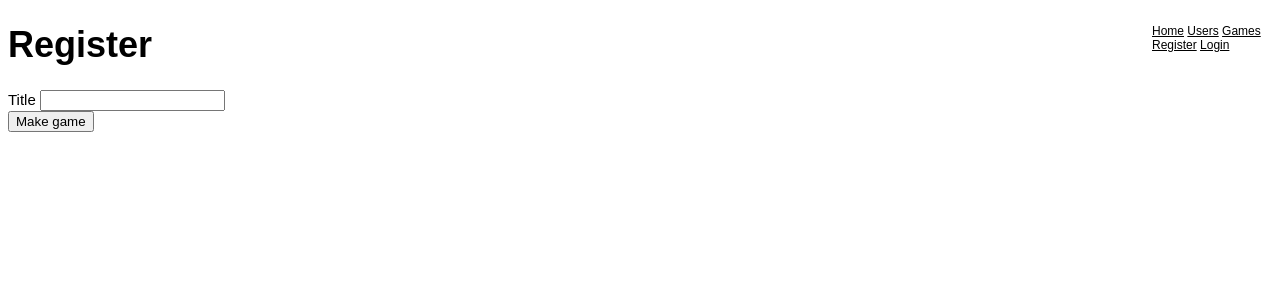
After one commit to funmibifashina/assassins-game, a Flask app: page /makeGame in a window 1280 px wide. The commit adds this page. Shown: the top 300 px of the page. Run offline with Flask 2, Linux system fonts and the light colour scheme.

Commit message:
added Games

```diff
--- a/app/__init__.py
+++ b/app/__init__.py
@@ -4,7 +4,9 @@ from flask.ext.login import LoginManager
 
 app = Flask(__name__)
 app.config.from_object("config")
+
 db = SQLAlchemy(app)
+
 lm = LoginManager()
 lm.init_app(app)
 lm.login_view = "login"
--- a/app/forms.py
+++ b/app/forms.py
@@ -5,7 +5,7 @@ from models import User
 
 def non_duplicate_email(form, field):
     sameEmails = User.query.filter_by(email = field.data)
-    if len(sameEmails.all()) > 0:
+    if sameEmails.count() > 0:
         raise ValidationError("Duplicate email detected")
 
 class RegisterForm(Form):
@@ -18,3 +18,6 @@ class RegisterForm(Form):
 class LoginForm(Form):
     username = TextField("Username", validators = [Required()])
     password = PasswordField("Password", validators = [Required()])
+
+class MakeGameForm(Form):
+    title = TextField("Title")
--- a/app/templates/base.html
+++ b/app/templates/base.html
@@ -23,7 +23,9 @@
         <div id="nav">
             <a href="{{ url_for("index") }}">Home</a>
             <a href="{{ url_for("users") }}">Users</a>
+            <a href="{{ url_for("games") }}">Games</a>
             {% if g.user.is_authenticated() %}
+            <a href="{{ url_for("makeGame") }}">Make game</a>
             <a href="{{ url_for("logout") }}">Logout</a><br>
             Logged in as: {{ g.user.nickname }}
             {% else %}
--- /dev/null
+++ b/app/templates/makeGame.html
@@ -0,0 +1,13 @@
+{% extends "base.html" %}
+
+{% block content %}
+<h1>Register</h1>
+<form action="" method="POST" name="register">
+    {{ form.hidden_tag() }}
+    {{ form.title.label }} {{ form.title(size=20) }}
+    {% for error in form.errors.title %}
+    {{ error }}
+    {% endfor %}<br>
+    <input type="submit" value="Make game">
+</form>
+{% endblock %}
--- a/app/views.py
+++ b/app/views.py
@@ -1,8 +1,8 @@
-from flask import render_template, redirect, session, request, url_for, g
+from flask import render_template, redirect, session, request, url_for, g, flash
 from flask.ext.login import login_user, logout_user, current_user, login_required
 from app import app, db, lm
-from models import User
-from forms import RegisterForm, LoginForm
+from models import User, Game
+from forms import RegisterForm, LoginForm, MakeGameForm
 
 @app.before_request
 def before_request():
@@ -36,7 +36,6 @@ def register():
                 email = form.email.data)
         db.session.add(newUser)
         db.session.commit()
-        # TODO: Catch sqlalchemy.exc.IntegrityError when non-unique email
         return redirect(url_for("thanks"))
     return render_template("register.html", title = "Register", form = form)
 
@@ -57,6 +56,28 @@ def users():
     return render_template("viewUsers.html", title = "View users",
             users = User.query.all())
 
+@app.route("/games")
+def games():
+    return render_template("viewGames.html", title = "View games",
+            games = Game.query.all())
+
+@app.route("/game/<gameId>")
+def gameDetail(gameId = None):
+    return render_template("titleAndMsg.html", title = "Game #" + gameId,
+            message = "Game details")
+
+@app.route("/makeGame", methods = ["GET", "POST"])
+def makeGame():
+    form = MakeGameForm()
+    if form.validate_on_submit():
+        newGame = Game(title = form.title.data)
+        db.session.add(newGame)
+        db.session.commit()
+        flash("Thanks for creating a game!")
+        return redirect(url_for("games"))
+    return render_template("makeGame.html", title = "Make game",
+            form = form)
+
 # used by Flask-Login
 @lm.user_loader
 def load_user(id):
```
Also changed, not shown: app/models.py (+28 -0 lines), app/templates/viewGames.html (added, +12 -0 lines).
